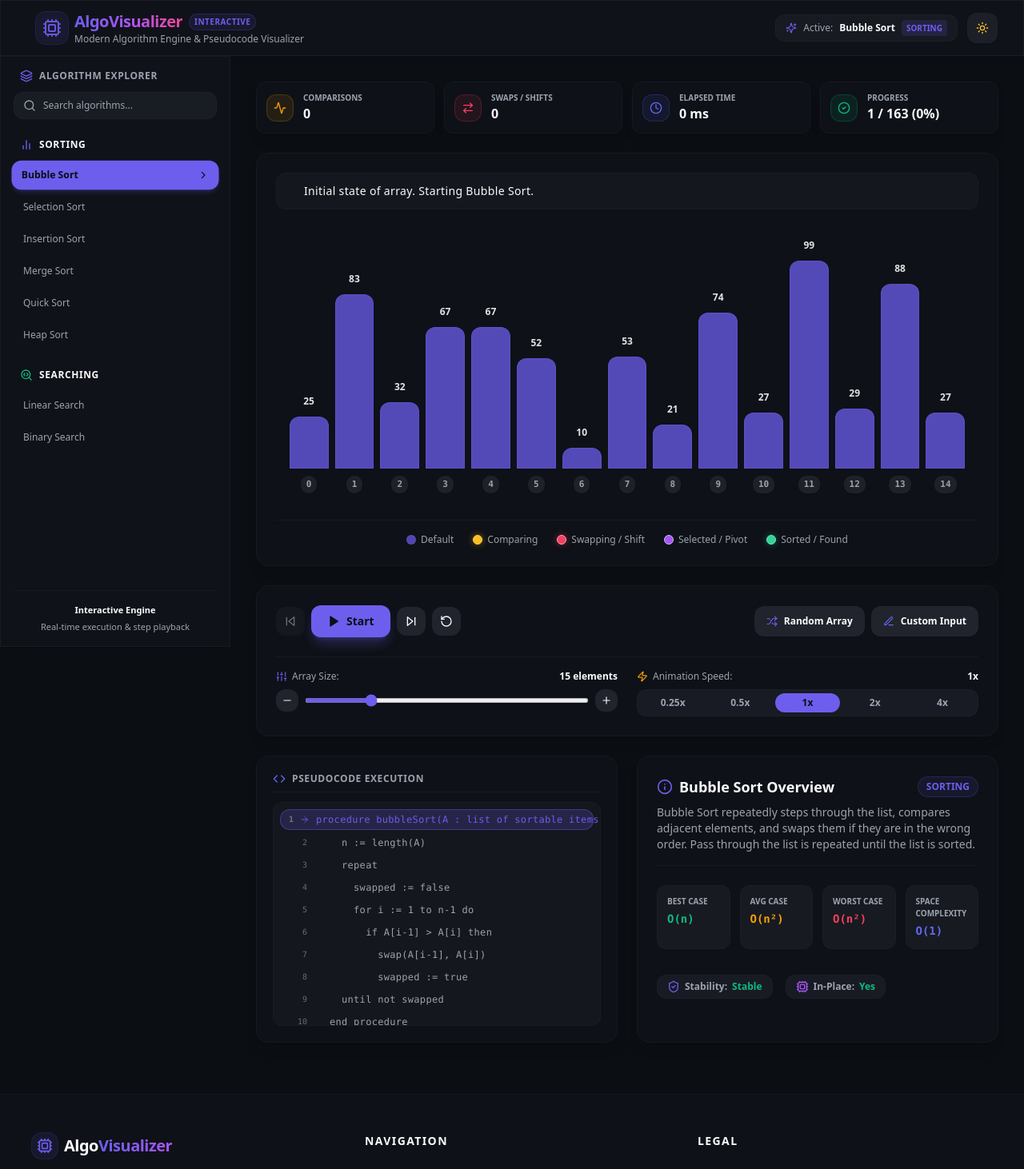
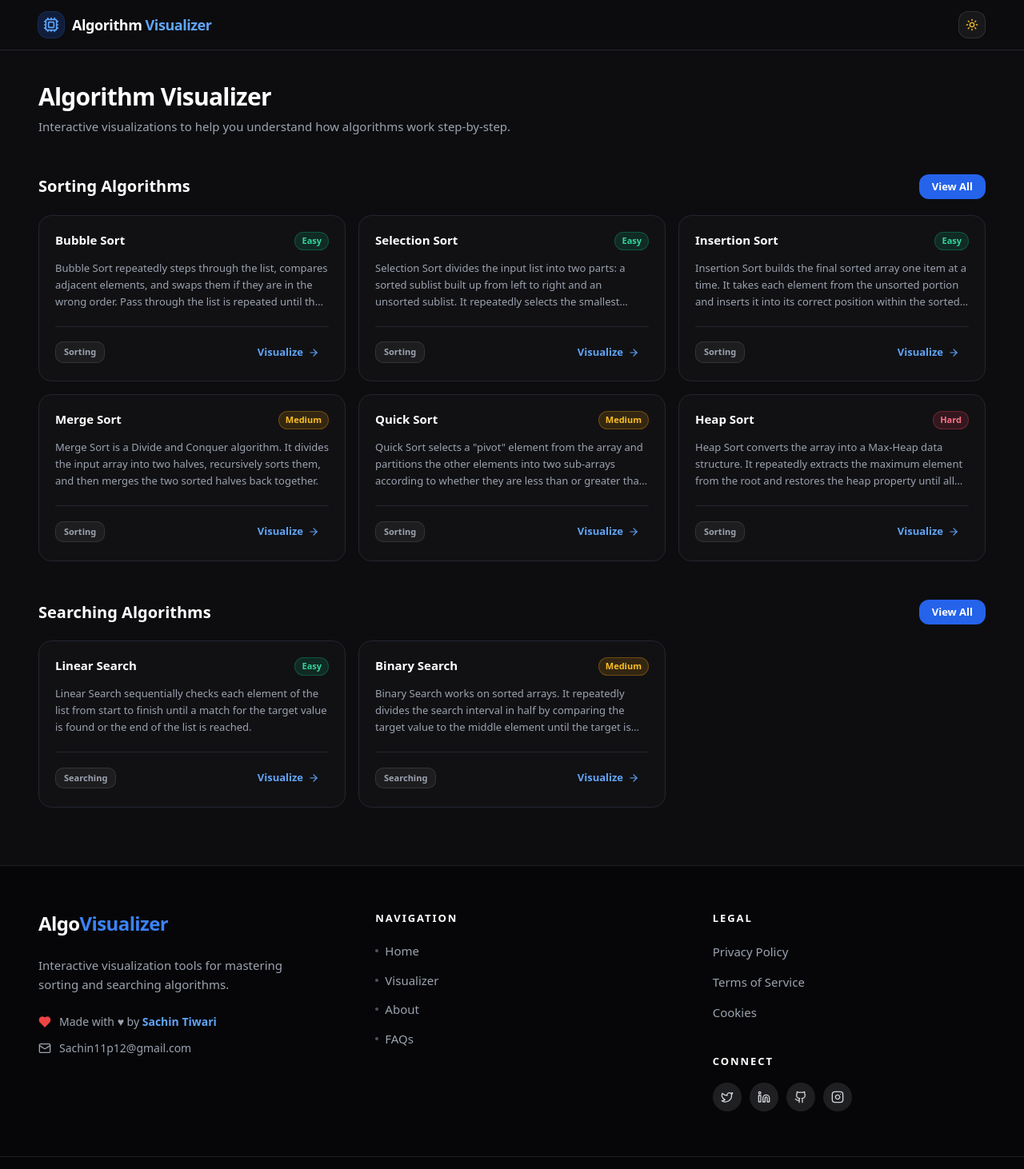
Before and after one commit to sachin11p12/Algorithm-Visualizer, a Next.js app in the folder Frontend/: page / in a window 1280 px wide. Shown: the top 1462 px of the page at 80% size. Built offline with nearby package versions, Linux system fonts and the light colour scheme.

Commit message:
feat: implement frontend foundation with tailwind styling, landing page, and layout components

```diff
--- a/Frontend/app/globals.css
+++ b/Frontend/app/globals.css
@@ -27,9 +27,9 @@
   }
 
   .dark {
-    --background: 224 25% 6%;
+    --background: 240 15% 5%;
     --foreground: 210 20% 98%;
-    --card: 224 20% 9%;
+    --card: 240 12% 7%;
     --card-foreground: 210 20% 98%;
     --popover: 224 20% 9%;
     --popover-foreground: 210 20% 98%;
--- a/Frontend/app/page.tsx
+++ b/Frontend/app/page.tsx
@@ -1,6 +1,7 @@
 'use client';
 
 import React, { useState } from 'react';
+import { ArrowRight, ChevronRight } from 'lucide-react';
 import { Header } from '@/components/layout/Header';
 import { Sidebar } from '@/components/layout/Sidebar';
 import { Footer } from '@/components/layout/Footer';
@@ -10,45 +11,182 @@ import { PseudocodePanel } from '@/components/visualizer/PseudocodePanel';
 import { StatsPanel } from '@/components/visualizer/StatsPanel';
 import { AlgorithmDetails } from '@/components/visualizer/AlgorithmDetails';
 import { CustomArrayModal } from '@/components/visualizer/CustomArrayModal';
+import { useVisualizerStore } from '@/store/useVisualizerStore';
+import { ALGORITHM_DATA } from '@/lib/algorithmData';
+import { AlgorithmKey } from '@/lib/types';
+import { cn } from '@/lib/utils';
 
-export default function Home() {
+type View = 'home' | 'visualizer';
+type Difficulty = 'Easy' | 'Medium' | 'Hard';
+
+const ALGORITHM_CATEGORIES: {
+  title: string;
+  algorithms: { key: AlgorithmKey; difficulty: Difficulty }[];
+}[] = [
+  {
+    title: 'Sorting Algorithms',
+    algorithms: [
+      { key: 'bubble-sort', difficulty: 'Easy' },
+      { key: 'selection-sort', difficulty: 'Easy' },
+      { key: 'insertion-sort', difficulty: 'Easy' },
+      { key: 'merge-sort', difficulty: 'Medium' },
+      { key: 'quick-sort', difficulty: 'Medium' },
+      { key: 'heap-sort', difficulty: 'Hard' },
+    ],
+  },
+  {
+    title: 'Searching Algorithms',
+    algorithms: [
+      { key: 'linear-search', difficulty: 'Easy' },
+      { key: 'binary-search', difficulty: 'Medium' },
+    ],
+  },
+];
+
+const difficultyStyle: Record<Difficulty, string> = {
+  Easy: 'bg-emerald-500/15 text-emerald-400 border border-emerald-500/30',
+  Medium: 'bg-amber-500/15 text-amber-400 border border-amber-500/30',
+  Hard: 'bg-rose-500/15 text-rose-400 border border-rose-500/30',
+};
+
+function AlgorithmCard({
+  algorithmKey,
+  difficulty,
+  onVisualize,
+}: {
+  algorithmKey: AlgorithmKey;
+  difficulty: Difficulty;
+  onVisualize: (key: AlgorithmKey) => void;
+}) {
+  const info = ALGORITHM_DATA[algorithmKey];
+  const categoryLabel = info.category.charAt(0).toUpperCase() + info.category.slice(1);
+
+  return (
+    <div className="group flex flex-col justify-between bg-[#131316] dark:bg-[#111114] border border-white/8 rounded-2xl p-5 hover:border-blue-500/40 hover:shadow-[0_0_30px_rgba(59,130,246,0.08)] transition-all duration-300">
+      {/* Card Header */}
+      <div className="space-y-3">
+        <div className="flex items-start justify-between gap-2">
+          <h3 className="text-[15px] font-bold text-white leading-snug">{info.name}</h3>
+          <span className={cn('text-[11px] font-semibold px-2 py-0.5 rounded-full whitespace-nowrap flex-shrink-0', difficultyStyle[difficulty])}>
+            {difficulty}
+          </span>
+        </div>
+        <p className="text-[13px] text-gray-400 leading-relaxed line-clamp-3">
+          {info.description}
+        </p>
+      </div>
+
+      {/* Card Footer */}
+      <div className="flex items-center justify-between mt-5 pt-4 border-t border-white/8">
+        <span className="text-[11px] font-semibold px-2.5 py-1 rounded-md bg-white/5 text-gray-400 border border-white/10">
+          {categoryLabel}
+        </span>
+        <button
+          onClick={() => onVisualize(algorithmKey)}
+          className="flex items-center space-x-1.5 text-[13px] font-semibold text-blue-400 hover:text-white bg-blue-600/0 hover:bg-blue-600 px-3 py-1.5 rounded-lg transition-all duration-200"
+        >
+          <span>Visualize</span>
+          <ArrowRight className="w-3.5 h-3.5" />
+        </button>
+      </div>
+    </div>
+  );
+}
+
+function HomePage({ onVisualize }: { onVisualize: (key: AlgorithmKey) => void }) {
+  return (
+    <div className="flex-1 px-6 lg:px-12 py-10 max-w-[1280px] mx-auto w-full space-y-12">
+      {/* Hero */}
+      <div className="space-y-2">
+        <h1 className="text-3xl font-black text-white tracking-tight">Algorithm Visualizer</h1>
+        <p className="text-[15px] text-gray-400">
+          Interactive visualizations to help you understand how algorithms work step-by-step.
+        </p>
+      </div>
+
+      {/* Algorithm Category Sections */}
+      {ALGORITHM_CATEGORIES.map((category) => (
+        <section key={category.title} className="space-y-5">
+          {/* Section Header */}
+          <div className="flex items-center justify-between">
+            <h2 className="text-xl font-bold text-white">{category.title}</h2>
+            <button className="text-[13px] font-semibold px-4 py-1.5 bg-blue-600 hover:bg-blue-700 text-white rounded-lg transition-colors duration-200">
+              View All
+            </button>
+          </div>
+
+          {/* Cards Grid */}
+          <div className="grid grid-cols-1 sm:grid-cols-2 lg:grid-cols-3 gap-4">
+            {category.algorithms.map(({ key, difficulty }) => (
+              <AlgorithmCard
+                key={key}
+                algorithmKey={key}
+                difficulty={difficulty}
+                onVisualize={onVisualize}
+              />
+            ))}
+          </div>
+        </section>
+      ))}
+    </div>
+  );
+}
+
+function VisualizerPage() {
   const [isSidebarOpen, setIsSidebarOpen] = useState(false);
 
   return (
-    <div className="min-h-screen flex flex-col bg-background">
-      {/* Top Navigation Header */}
-      <Header
-        isSidebarOpen={isSidebarOpen}
-        onToggleSidebar={() => setIsSidebarOpen(!isSidebarOpen)}
-      />
-
-      <div className="flex-1 flex max-w-[1600px] w-full mx-auto">
-        {/* Left Explorer Sidebar */}
+    <div className="flex-1 flex">
       <Sidebar isOpen={isSidebarOpen} onClose={() => setIsSidebarOpen(false)} />
-
-        {/* Main Content Workspace */}
-        <main className="flex-1 p-4 lg:p-8 space-y-6 overflow-x-hidden">
-          {/* Top Live Stats Counters */}
+      <main className="flex-1 p-4 lg:p-8 space-y-6 overflow-x-hidden max-w-[1280px] mx-auto w-full">
         <StatsPanel />
-
-          {/* Interactive Visualizer Canvas */}
         <VisualizerCanvas />
-
-          {/* Interactive Control Panel */}
         <ControlPanel />
-
-          {/* Bottom Grid: Pseudocode & Algorithm Information */}
         <div className="grid grid-cols-1 lg:grid-cols-2 gap-6">
           <PseudocodePanel />
           <AlgorithmDetails />
         </div>
       </main>
     </div>
+  );
+}
 
-      {/* Footer */}
+export default function Home() {
+  const [view, setView] = useState<View>('home');
+  const { setAlgorithm } = useVisualizerStore();
+
+  const handleVisualize = (key: AlgorithmKey) => {
+    setAlgorithm(key);
+    setView('visualizer');
+  };
+
+  return (
+    <div className="min-h-screen flex flex-col bg-[#0d0d10] dark:bg-[#0d0d10]">
+      <Header
+        view={view}
+        onNavigateHome={() => setView('home')}
+      />
+
+      {/* Breadcrumb when in visualizer */}
+      {view === 'visualizer' && (
+        <div className="px-6 lg:px-12 py-2 max-w-[1280px] mx-auto w-full">
+          <div className="flex items-center space-x-1.5 text-[13px] text-gray-500">
+            <button onClick={() => setView('home')} className="hover:text-white transition-colors">
+              Home
+            </button>
+            <ChevronRight className="w-3.5 h-3.5" />
+            <span className="text-gray-300 font-medium">Visualizer</span>
+          </div>
+        </div>
+      )}
+
+      {view === 'home' ? (
+        <HomePage onVisualize={handleVisualize} />
+      ) : (
+        <VisualizerPage />
+      )}
+
       <Footer />
-
-      {/* Custom Input Modal */}
       <CustomArrayModal />
     </div>
   );
--- a/Frontend/components/layout/Footer.tsx
+++ b/Frontend/components/layout/Footer.tsx
@@ -1,46 +1,67 @@
 'use client';
 
 import React from 'react';
-import { Cpu, Mail, Heart, Twitter, Linkedin, Github, Instagram } from 'lucide-react';
+import { Mail, Heart, Twitter, Linkedin, Github, Instagram } from 'lucide-react';
 
 export const Footer: React.FC = () => {
   const year = new Date().getFullYear();
 
+  const socialLinks = [
+    { icon: Twitter, href: '#', label: 'Twitter / X' },
+    { icon: Linkedin, href: '#', label: 'LinkedIn' },
+    { icon: Github, href: 'https://github.com/sachin11p12', label: 'GitHub' },
+    { icon: Instagram, href: '#', label: 'Instagram' },
+  ];
+
+  const navLinks = [
+    { label: 'Home', href: '#' },
+    { label: 'Visualizer', href: '#' },
+    { label: 'About', href: '#' },
+    { label: 'FAQs', href: '#' },
+  ];
+
+  const legalLinks = [
+    { label: 'Privacy Policy', href: '#' },
+    { label: 'Terms of Service', href: '#' },
+    { label: 'Cookies', href: '#' },
+  ];
+
   return (
-    <footer className="w-full border-t border-border/40 bg-card/50 backdrop-blur-sm mt-8">
-      <div className="max-w-[1600px] mx-auto px-6 lg:px-10 py-12">
-        <div className="grid grid-cols-1 sm:grid-cols-3 gap-12">
+    <footer className="w-full bg-[#0a0a0a] dark:bg-[#060608] border-t border-white/10 mt-8">
+      {/* Main footer body */}
+      <div className="max-w-[1280px] mx-auto px-8 lg:px-12 py-14">
+        <div className="grid grid-cols-1 md:grid-cols-3 gap-12 lg:gap-20">
 
-          {/* Column 1: Brand */}
-          <div className="space-y-5">
+          {/* ── Column 1: Brand ── */}
+          <div className="space-y-6">
+            {/* Logo */}
             <div className="flex items-center space-x-2">
-              <div className="p-1.5 bg-primary/10 text-primary rounded-lg ring-1 ring-primary/20">
-                <Cpu className="w-5 h-5" />
-              </div>
-              <span className="font-extrabold text-xl tracking-tight">
-                <span className="text-foreground">Algo</span>
-                <span className="bg-gradient-to-r from-primary to-purple-500 bg-clip-text text-transparent">Visualizer</span>
+              <span className="font-black text-2xl tracking-tight">
+                <span className="text-white">Algo</span>
+                <span className="text-blue-500">Visualizer</span>
               </span>
             </div>
 
-            <p className="text-sm text-muted-foreground leading-relaxed max-w-[380px]">
+            {/* Tagline */}
+            <p className="text-[15px] text-gray-400 leading-relaxed">
               Interactive visualization tools for mastering sorting and searching algorithms.
             </p>
 
-            <div className="space-y-3 text-sm text-muted-foreground">
-              <div className="flex items-center space-x-2">
-                <Heart className="w-4 h-4 text-rose-500 fill-rose-500 flex-shrink-0" />
+            {/* Meta info */}
+            <div className="space-y-3">
+              <div className="flex items-center space-x-2.5 text-[14px] text-gray-400">
+                <Heart className="w-4 h-4 text-red-500 fill-red-500 flex-shrink-0" />
                 <span>
                   Made with ♥ by{' '}
-                  <span className="font-semibold text-primary">Sachin Tiwari</span>
+                  <span className="font-semibold text-blue-400">Sachin Tiwari</span>
                 </span>
               </div>
 
-              <div className="flex items-center space-x-2">
-                <Mail className="w-4 h-4 text-muted-foreground flex-shrink-0" />
+              <div className="flex items-center space-x-2.5 text-[14px] text-gray-400">
+                <Mail className="w-4 h-4 flex-shrink-0" />
                 <a
                   href="mailto:Sachin11p12@gmail.com"
-                  className="hover:text-primary transition-colors"
+                  className="hover:text-white transition-colors"
                 >
                   Sachin11p12@gmail.com
                 </a>
@@ -48,43 +69,39 @@ export const Footer: React.FC = () => {
             </div>
           </div>
 
-          {/* Column 2: Navigation */}
+          {/* ── Column 2: Navigation ── */}
           <div className="space-y-5">
-            <h4 className="text-sm font-bold uppercase tracking-widest text-foreground">Navigation</h4>
-            <ul className="space-y-3">
-              {[
-                { label: 'Home', href: '#' },
-                { label: 'Visualizer', href: '#' },
-                { label: 'About', href: '#' },
-                { label: 'FAQs', href: '#' },
-              ].map((item) => (
+            <h4 className="text-[13px] font-bold uppercase tracking-[0.15em] text-white">
+              Navigation
+            </h4>
+            <ul className="space-y-3.5">
+              {navLinks.map((item) => (
                 <li key={item.label}>
                   <a
                     href={item.href}
-                    className="text-sm text-muted-foreground hover:text-primary transition-colors duration-200"
+                    className="flex items-center space-x-2 text-[15px] text-gray-400 hover:text-white transition-colors duration-150 group"
                   >
-                    {item.label}
+                    <span className="w-1 h-1 rounded-full bg-gray-600 group-hover:bg-blue-500 transition-colors" />
+                    <span>{item.label}</span>
                   </a>
                 </li>
               ))}
             </ul>
           </div>
 
-          {/* Column 3: Legal + Connect stacked */}
-          <div className="space-y-8">
+          {/* ── Column 3: Legal + Connect stacked ── */}
+          <div className="space-y-10">
             {/* Legal */}
             <div className="space-y-5">
-              <h4 className="text-sm font-bold uppercase tracking-widest text-foreground">Legal</h4>
-              <ul className="space-y-3">
-                {[
-                  { label: 'Privacy Policy', href: '#' },
-                  { label: 'Terms of Service', href: '#' },
-                  { label: 'Cookies', href: '#' },
-                ].map((item) => (
+              <h4 className="text-[13px] font-bold uppercase tracking-[0.15em] text-white">
+                Legal
+              </h4>
+              <ul className="space-y-3.5">
+                {legalLinks.map((item) => (
                   <li key={item.label}>
                     <a
                       href={item.href}
-                      className="text-sm text-muted-foreground hover:text-primary transition-colors duration-200"
+                      className="text-[15px] text-gray-400 hover:text-white transition-colors duration-150"
                     >
                       {item.label}
                     </a>
@@ -95,21 +112,18 @@ export const Footer: React.FC = () => {
 
             {/* Connect */}
             <div className="space-y-4">
-              <h4 className="text-sm font-bold uppercase tracking-widest text-foreground">Connect</h4>
-              <div className="flex items-center space-x-2">
-                {[
-                  { icon: Twitter, href: '#', label: 'Twitter / X' },
-                  { icon: Linkedin, href: '#', label: 'LinkedIn' },
-                  { icon: Github, href: 'https://github.com/sachin11p12', label: 'GitHub' },
-                  { icon: Instagram, href: '#', label: 'Instagram' },
-                ].map(({ icon: Icon, href, label }) => (
+              <h4 className="text-[13px] font-bold uppercase tracking-[0.15em] text-white">
+                Connect
+              </h4>
+              <div className="flex items-center space-x-2.5">
+                {socialLinks.map(({ icon: Icon, href, label }) => (
                   <a
                     key={label}
                     href={href}
                     target="_blank"
                     rel="noopener noreferrer"
                     aria-label={label}
-                    className="p-2 rounded-xl bg-secondary/80 border border-border/50 text-muted-foreground hover:text-primary hover:border-primary/30 hover:bg-primary/10 transition-all duration-200 shadow-sm"
+                    className="w-9 h-9 flex items-center justify-center rounded-full bg-white/10 text-gray-300 hover:bg-blue-600 hover:text-white transition-all duration-200"
                   >
                     <Icon className="w-4 h-4" />
                   </a>
@@ -121,12 +135,16 @@ export const Footer: React.FC = () => {
         </div>
       </div>
 
-      {/* Bottom Bar */}
-      <div className="border-t border-border/40 px-6 lg:px-10 py-4 max-w-[1600px] mx-auto flex flex-col sm:flex-row items-center justify-between gap-2 text-sm text-muted-foreground">
-        <span>© {year} AlgoVisualizer. All rights reserved.</span>
-        <div className="flex items-center space-x-4">
-          <a href="#" className="hover:text-primary transition-colors">Sitemap</a>
-          <a href="mailto:Sachin11p12@gmail.com" className="hover:text-primary transition-colors">Contact</a>
+      {/* ── Bottom Bar ── */}
+      <div className="border-t border-white/10">
+        <div className="max-w-[1280px] mx-auto px-8 lg:px-12 py-4 flex flex-col sm:flex-row items-center justify-between gap-2">
+          <span className="text-[14px] text-gray-500">
+            © {year} AlgoVisualizer. All rights reserved.
+          </span>
+          <div className="flex items-center space-x-5 text-[14px] text-gray-500">
+            <a href="#" className="hover:text-white transition-colors">Sitemap</a>
+            <a href="mailto:Sachin11p12@gmail.com" className="hover:text-white transition-colors">Contact</a>
+          </div>
         </div>
       </div>
     </footer>
--- a/Frontend/components/layout/Header.tsx
+++ b/Frontend/components/layout/Header.tsx
@@ -2,76 +2,71 @@
 
 import React from 'react';
 import { useTheme } from 'next-themes';
-import { Sun, Moon, Sparkles, Menu, X, Cpu } from 'lucide-react';
+import { Sun, Moon, Home, Cpu } from 'lucide-react';
 import { useVisualizerStore } from '@/store/useVisualizerStore';
 import { ALGORITHM_DATA } from '@/lib/algorithmData';
+import { cn } from '@/lib/utils';
 
 interface HeaderProps {
-  onToggleSidebar?: () => void;
-  isSidebarOpen?: boolean;
+  view?: 'home' | 'visualizer';
+  onNavigateHome?: () => void;
 }
 
-export const Header: React.FC<HeaderProps> = ({ onToggleSidebar, isSidebarOpen }) => {
+export const Header: React.FC<HeaderProps> = ({ view = 'home', onNavigateHome }) => {
   const { theme, setTheme } = useTheme();
   const { algorithm } = useVisualizerStore();
   const currentAlgo = ALGORITHM_DATA[algorithm];
 
   return (
-    <header className="sticky top-0 z-40 w-full glass-panel border-b border-border/40 px-4 lg:px-8 py-3 transition-colors duration-300">
-      <div className="flex items-center justify-between max-w-7xl mx-auto">
-        {/* Left Section: Mobile Menu & Logo */}
+    <header className="sticky top-0 z-40 w-full bg-[#0d0d10]/90 dark:bg-[#0d0d10]/90 backdrop-blur-md border-b border-white/8 px-6 lg:px-12 py-3.5 transition-colors duration-300">
+      <div className="flex items-center justify-between max-w-[1280px] mx-auto">
+
+        {/* Left: Logo */}
+        <button
+          onClick={onNavigateHome}
+          className="flex items-center space-x-2.5 group"
+          aria-label="Go to home"
+        >
+          <div className="p-1.5 bg-blue-600/20 text-blue-400 rounded-lg ring-1 ring-blue-500/30">
+            <Cpu className="w-5 h-5" />
+          </div>
+          <span className="font-black text-lg tracking-tight">
+            <span className="text-white">Algorithm</span>
+            <span className="text-blue-400"> Visualizer</span>
+          </span>
+        </button>
+
+        {/* Right: Active badge (in visualizer) + Theme Toggle */}
         <div className="flex items-center space-x-3">
-          <button
-            onClick={onToggleSidebar}
-            className="p-2 rounded-xl text-muted-foreground hover:text-foreground hover:bg-muted/50 lg:hidden transition-colors focus:outline-none focus:ring-2 focus:ring-primary/50"
-            aria-label="Toggle Sidebar"
-          >
-            {isSidebarOpen ? <X className="w-5 h-5" /> : <Menu className="w-5 h-5" />}
-          </button>
-
-          <div className="flex items-center space-x-2">
-            <div className="p-2 bg-primary/10 text-primary rounded-xl ring-1 ring-primary/20 shadow-inner">
-              <Cpu className="w-6 h-6 animate-pulse" />
-            </div>
-            <div>
-              <div className="flex items-center space-x-2">
-                <span className="font-extrabold text-xl tracking-tight bg-gradient-to-r from-primary via-purple-500 to-pink-500 bg-clip-text text-transparent">
-                  AlgoVisualizer
-                </span>
-                <span className="text-[10px] font-semibold uppercase tracking-wider px-1.5 py-0.5 rounded-full bg-primary/10 text-primary border border-primary/20">
-                  Interactive
-                </span>
-              </div>
-              <p className="text-xs text-muted-foreground hidden sm:block">
-                Modern Algorithm Engine & Pseudocode Visualizer
-              </p>
-            </div>
-          </div>
-        </div>
-
-        {/* Right Section: Active Algorithm Badge & Theme Toggle */}
-        <div className="flex items-center space-x-3">
-          {currentAlgo && (
-            <div className="hidden md:flex items-center space-x-2 px-3 py-1.5 rounded-xl bg-muted/60 border border-border/50 text-xs font-medium">
-              <Sparkles className="w-3.5 h-3.5 text-primary" />
-              <span className="text-muted-foreground">Active:</span>
-              <span className="font-semibold text-foreground">{currentAlgo.name}</span>
-              <span className="px-1.5 py-0.5 rounded bg-primary/15 text-primary text-[10px] font-bold uppercase">
-                {currentAlgo.category}
-              </span>
+          {/* Show active algorithm badge when in visualizer view */}
+          {view === 'visualizer' && currentAlgo && (
+            <div className="hidden sm:flex items-center space-x-2 px-3 py-1.5 rounded-lg bg-white/5 border border-white/10 text-xs font-medium">
+              <span className="text-gray-400">Viewing:</span>
+              <span className="font-semibold text-white">{currentAlgo.name}</span>
             </div>
           )}
 
-          {/* Theme Toggle Button */}
+          {/* Home button when in visualizer */}
+          {view === 'visualizer' && (
+            <button
+              onClick={onNavigateHome}
+              className="flex items-center space-x-1.5 px-3 py-1.5 rounded-lg bg-white/5 border border-white/10 text-[13px] font-medium text-gray-300 hover:text-white hover:bg-white/10 transition-all"
+            >
+              <Home className="w-3.5 h-3.5" />
+              <span className="hidden sm:inline">Home</span>
+            </button>
+          )}
+
+          {/* Theme Toggle */}
           <button
             onClick={() => setTheme(theme === 'dark' ? 'light' : 'dark')}
-            className="p-2.5 rounded-xl bg-secondary/80 hover:bg-secondary border border-border/40 text-foreground transition-all duration-200 shadow-sm focus:outline-none focus:ring-2 focus:ring-primary/50"
+            className="p-2 rounded-lg bg-white/5 hover:bg-white/10 border border-white/10 text-gray-300 hover:text-white transition-all duration-200"
             title={`Switch to ${theme === 'dark' ? 'Light' : 'Dark'} mode`}
           >
             {theme === 'dark' ? (
-              <Sun className="w-4 h-4 text-amber-400 transition-transform duration-300 hover:rotate-45" />
+              <Sun className="w-4 h-4 text-amber-400" />
             ) : (
-              <Moon className="w-4 h-4 text-indigo-600 transition-transform duration-300 hover:-rotate-12" />
+              <Moon className="w-4 h-4 text-indigo-400" />
             )}
           </button>
         </div>
```
Lines whose indentation alone changed are shown as unchanged.
